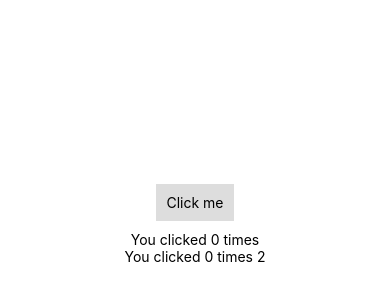
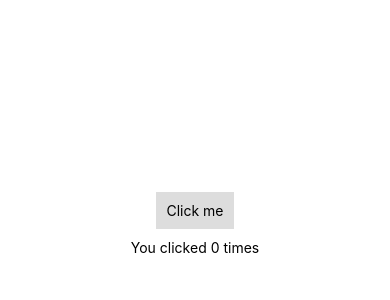
Before and after one commit to JungLee-Dev/BasketballScoreboardRN, a React Native app: screen / in a window 390 px wide. Shown: the part 198-498 px from the top of the page. Built offline with nearby package versions, Linux system fonts and the light colour scheme.

Commit message:
Remove duplicate click count text
Removed duplicate click count display from the UI.

```diff
--- a/App.tsx
+++ b/App.tsx
@@ -21,9 +21,6 @@ class App extends Component {
         <View>
           <Text>You clicked {this.state.count} times</Text>
         </View>
-        <View>
-          <Text>You clicked {this.state.count} times 2</Text>
-        </View>
       </View>
     );
   }
```
